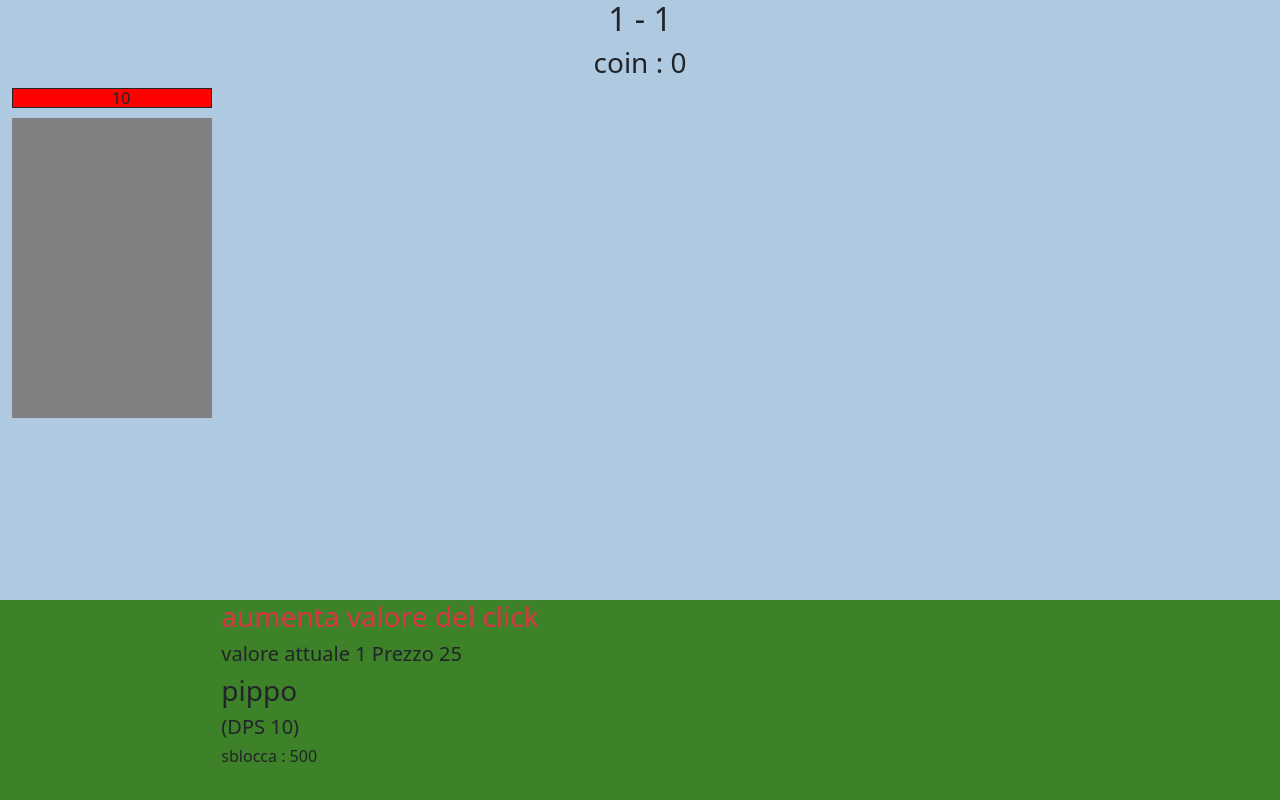
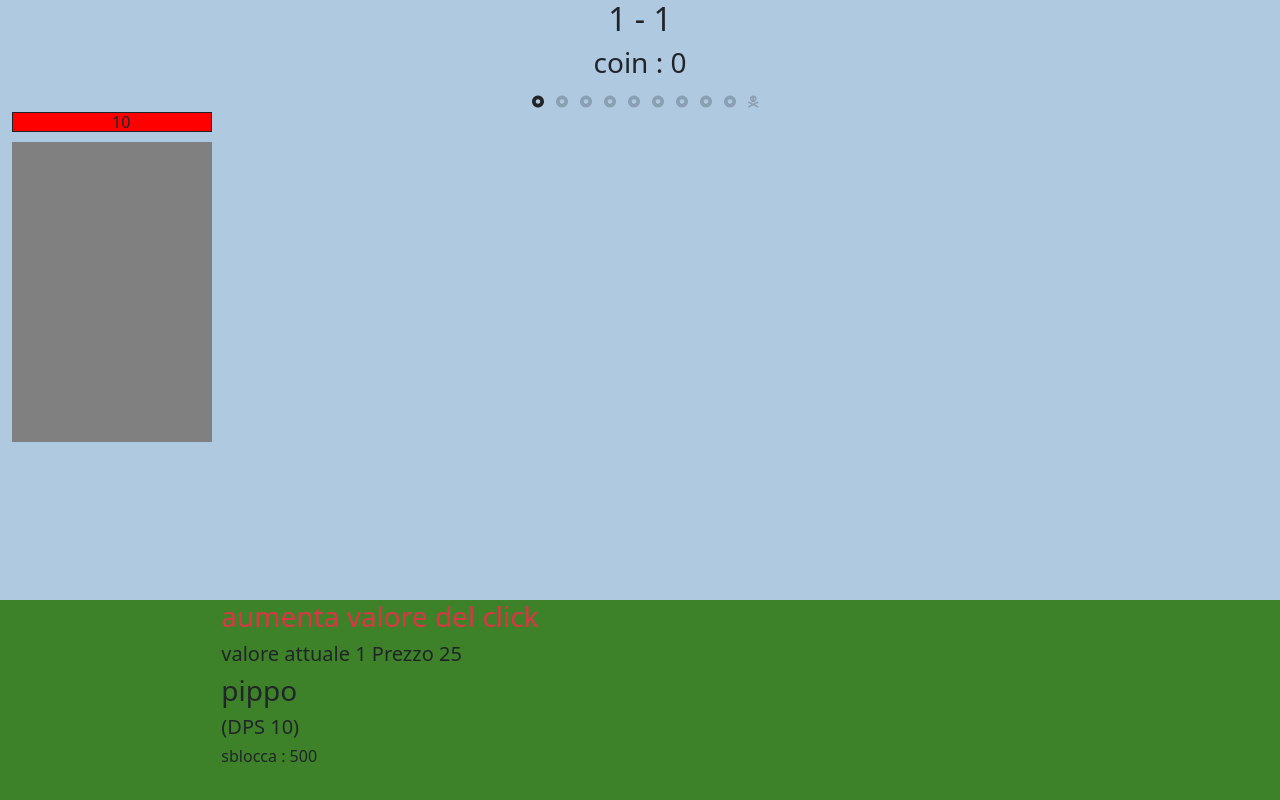
Before and after one commit to LeonardoRinaldi92/provaG, a Vue app: page / in a window 1280 px wide. Built offline with nearby package versions, Linux system fonts and the light colour scheme.

Commit message:
aggiunta mappa x nemici

```diff
--- a/index.html
+++ b/index.html
@@ -3,6 +3,7 @@
   <head>
     <meta charset="UTF-8" />
     <link rel="icon" type="image/svg+xml" href="/vite.svg" />
+    <link rel="stylesheet" href="https://cdnjs.cloudflare.com/ajax/libs/font-awesome/6.4.2/css/all.min.css" integrity="sha512-z3gLpd7yknf1YoNbCzqRKc4qyor8gaKU1qmn+CShxbuBusANI9QpRohGBreCFkKxLhei6S9CQXFEbbKuqLg0DA==" crossorigin="anonymous" referrerpolicy="no-referrer" />
     <meta name="viewport" content="width=device-width, initial-scale=1.0" />
     <title>Vite + Vue</title>
   </head>
--- /dev/null
+++ b/src/components/EnemiesMap.vue
@@ -0,0 +1,25 @@
+<script>
+import { store } from '../store';
+export default {
+    name: 'EnemiesMap',
+    data(){
+        return {
+            store
+        }
+    }
+}
+</script>
+
+<template>
+    <div class="container">
+        <div class="row justify-content-center w-25 mx-auto">
+            <div v-for="(enemy, index) in store.MaxEnemies" :key="index" class="col-1">
+                <div :class="(index+1 == store.ActualEnemies)? '' : 'opacity-25'">
+                    <i class="fa-solid" :class="(index+1 == 10) ? 'fa-skull-crossbones' : 'fa-circle-dot'" style="font-size: 12px;"></i>
+                </div>
+            </div>
+
+        </div>
+
+    </div>
+</template>
--- a/src/components/Field.vue
+++ b/src/components/Field.vue
@@ -2,11 +2,13 @@
     import { store } from '../store';
     import Enemy from './Enemy.vue';
     import Timer from './Timer.vue';
+    import EnemiesMap from './EnemiesMap.vue';
     export default {
         name: 'Field',
         components: {
             Enemy,
-            Timer
+            Timer,
+            EnemiesMap
         },
         data() {
             return {
@@ -144,6 +146,9 @@
                         <h3>
                             coin : {{ store.coin }}
                         </h3>
+                        <div>
+                            <EnemiesMap/>
+                        </div>
                     </div>
                     <div>
                         <Enemy/>
--- a/src/store.js
+++ b/src/store.js
@@ -11,6 +11,8 @@ export const store = reactive (
         enemyMaxLife : 10,
         ActualStage : 1,
         AcutalFloor : 1,
+        ActualEnemies: 1,
+        MaxEnemies: 10,
         timer: 30,
         totalDps : 0,
         autoAttack: false,
```
